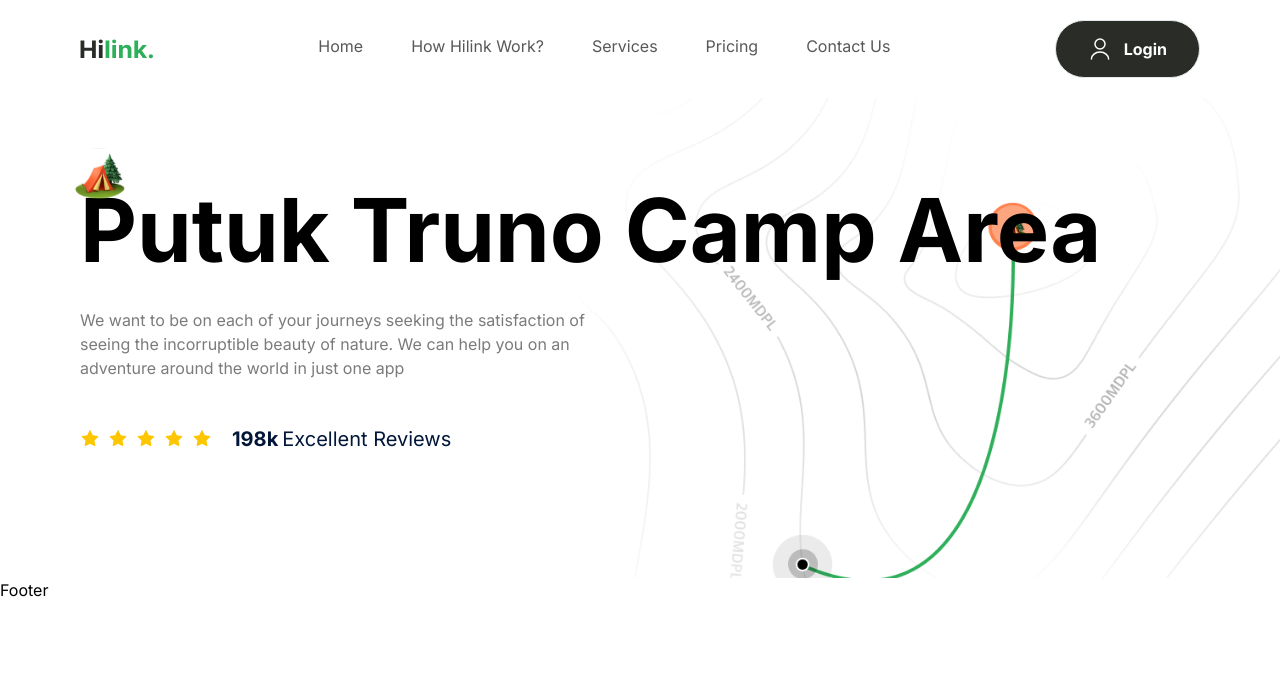
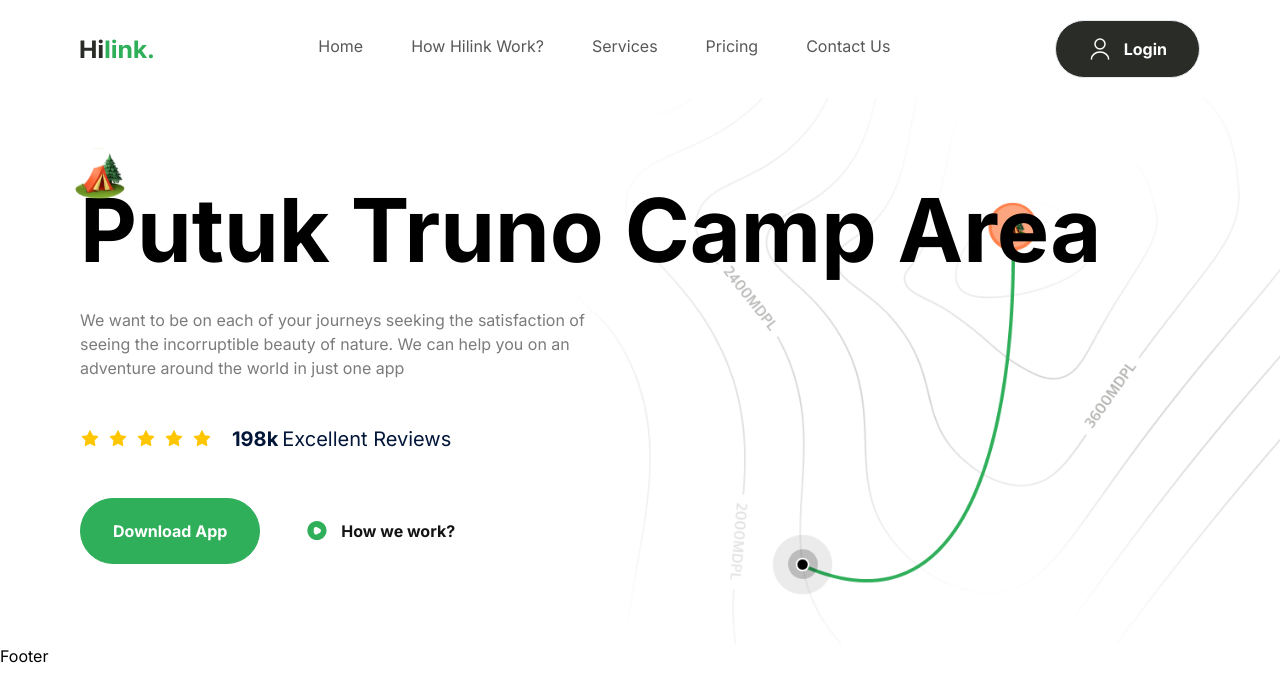
Before and after one commit to Amayuru1999/Frontend-Tutorial, a Next.js app: page / in a window 1280 px wide. Shown: the top 700 px of the page. Built offline with nearby package versions, Linux system fonts and the light colour scheme.

Commit message:
Update Button component variant prop to accept any string value

```diff
--- a/components/Button.tsx
+++ b/components/Button.tsx
@@ -4,7 +4,7 @@ type ButtonProps = {
     type: 'button' | 'submit';
     title: string;
     icon?: string;
-    variant:'btn_dark_green';
+    variant:string;
 }
 
 const Button = ({type,title,icon,variant}:ButtonProps) => {
--- a/components/Hero.tsx
+++ b/components/Hero.tsx
@@ -37,7 +37,12 @@ const Hero = () => {
             <span className='regular-16 lg:regular-20 ml-1'>Excellent Reviews</span>
           </p>
         </div>
+        <div className='flex flex-col w-full gap-3 sm:flex-row'>
+          <Button type='button' title='Download App' variant='btn_green' />
+          <Button type='button' title='How we work?' icon="/play.svg" variant='btn_white_text' />
+        </div>
       </div>
+
     </section>
   )
 }
```
